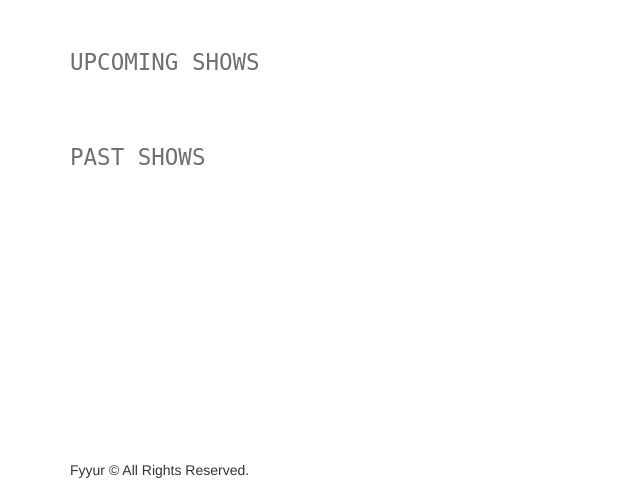
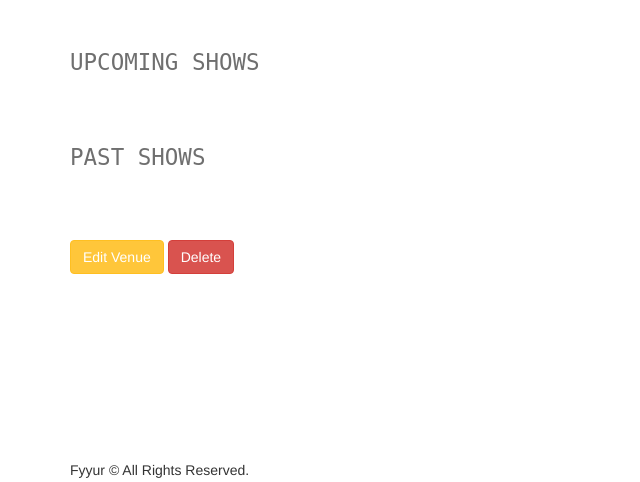
Before and after one commit to xia0m/fyyur, a Flask app: page /venues/1 in a window 1280 px wide. Shown: the part 285-767 px from the top of the page, without its empty margins (0-640 px from the left). Run offline with Flask 2, Linux system fonts and the light colour scheme; data that the repository does not hold is empty; some libraries are stand-ins or nearby versions.

Commit message:
feat:added edit and delete button, implement delete venue functionality

```diff
--- a/app.py
+++ b/app.py
@@ -186,10 +186,20 @@
 def delete_venue(venue_id):
   # TODO: Complete this endpoint for taking a venue_id, and using
   # SQLAlchemy ORM to delete a record. Handle cases where the session commit could fail.
+  try:
+    venue = Venue.query.get(venue_id)
+    db.session.delete(venue)
+    db.session.commit()
+    flash("The venue is successfully deleted from database!")
+  except:
+    db.session.rollback()
+    flash("Error deleting the venue!")
+  finally:
+    db.session.close()
 
   # BONUS CHALLENGE: Implement a button to delete a Venue on a Venue Page, have it so that
   # clicking that button delete it from the db then redirect the user to the homepage
-  return None
+  return redirect(url_for('index'))
 
 #  Artists
 #  ----------------------------------------------------------------
--- a/templates/pages/show_venue.html
+++ b/templates/pages/show_venue.html
@@ -24,10 +24,12 @@
 			<i class="fas fa-phone-alt"></i> {% if venue.phone %}{{ venue.phone }}{% else %}No Phone{% endif %}
 		</p>
 		<p>
-			<i class="fas fa-link"></i> {% if venue.website %}<a href="{{ venue.website }}" target="_blank">{{ venue.website }}</a>{% else %}No Website{% endif %}
+			<i class="fas fa-link"></i> {% if venue.website %}<a href="{{ venue.website }}"
+				target="_blank">{{ venue.website }}</a>{% else %}No Website{% endif %}
 		</p>
 		<p>
-			<i class="fab fa-facebook-f"></i> {% if venue.facebook_link %}<a href="{{ venue.facebook_link }}" target="_blank">{{ venue.facebook_link }}</a>{% else %}No Facebook Link{% endif %}
+			<i class="fab fa-facebook-f"></i> {% if venue.facebook_link %}<a href="{{ venue.facebook_link }}"
+				target="_blank">{{ venue.facebook_link }}</a>{% else %}No Facebook Link{% endif %}
 		</p>
 		{% if venue.seeking_talent %}
 		<div class="seeking">
@@ -47,7 +49,8 @@
 	</div>
 </div>
 <section>
-	<h2 class="monospace">{{ venue.upcoming_shows_count }} Upcoming {% if venue.upcoming_shows_count == 1 %}Show{% else %}Shows{% endif %}</h2>
+	<h2 class="monospace">{{ venue.upcoming_shows_count }} Upcoming
+		{% if venue.upcoming_shows_count == 1 %}Show{% else %}Shows{% endif %}</h2>
 	<div class="row">
 		{%for show in venue.upcoming_shows %}
 		<div class="col-sm-4">
@@ -61,7 +64,8 @@
 	</div>
 </section>
 <section>
-	<h2 class="monospace">{{ venue.past_shows_count }} Past {% if venue.past_shows_count == 1 %}Show{% else %}Shows{% endif %}</h2>
+	<h2 class="monospace">{{ venue.past_shows_count }} Past
+		{% if venue.past_shows_count == 1 %}Show{% else %}Shows{% endif %}</h2>
 	<div class="row">
 		{%for show in venue.past_shows %}
 		<div class="col-sm-4">
@@ -74,5 +78,9 @@
 		{% endfor %}
 	</div>
 </section>
+<section>
+	<a class="btn btn-primary" href="/venues/{{venue.id}}/edit" role="button">Edit Venue</a>
+	<button type="button" class="btn btn-danger" id="delete-venue">Delete</button>
+</section>
 
 {% endblock %}
```
